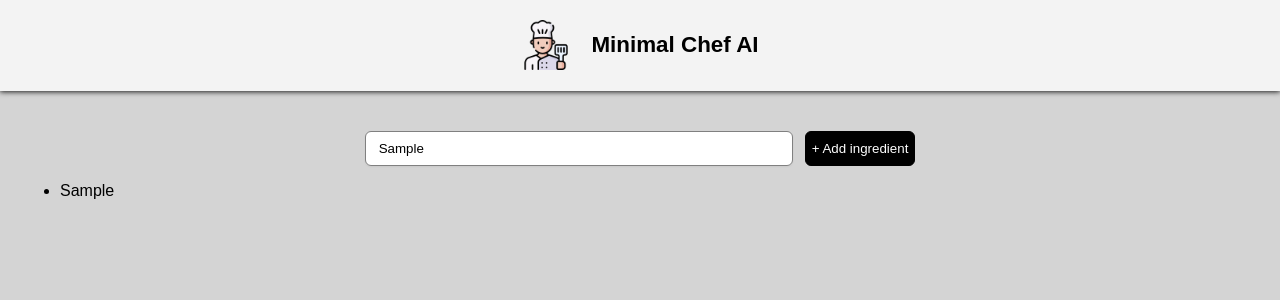
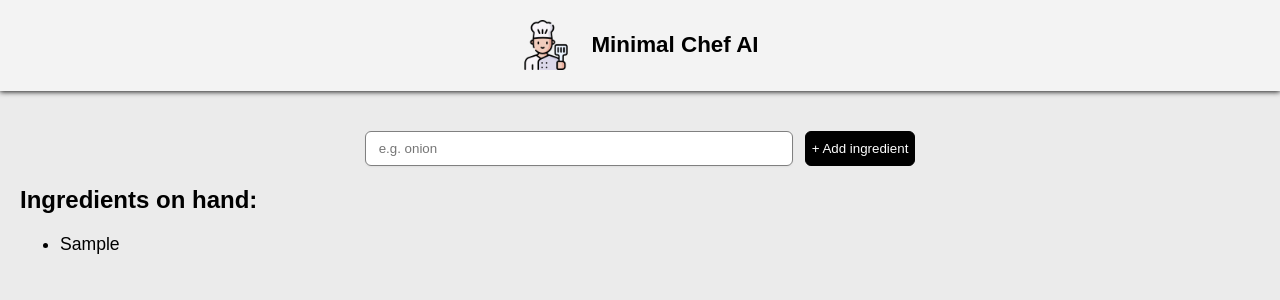
Before and after one commit to shr0mi/minimal-chef-ai, a React (Vite) app: page / in a window 1280 px wide. Both pictures are taken after typing "Sample" into the empty fields and a click on the button "+ Add ingredient". Shown: the top 300 px of the page. Built offline with nearby package versions, Linux system fonts and the light colour scheme.

Commit message:
Implement conditional rendering

```diff
--- a/src/App.css
+++ b/src/App.css
@@ -52,3 +52,36 @@ main{
   color: black;
   transition: 0.25s;
 }
+
+.ingredient-list li{
+  font-size: 1.1rem;
+  margin-bottom: 10px;
+}
+
+.get-recipe-container-center{
+  display: flex;
+  justify-content: center;
+}
+
+.get-recipe-container{
+  display: flex;
+  justify-content: center;
+  align-items: center;
+  gap: 20px;
+  padding: 20px;
+  border-radius: 10px;
+  background-color: rgb(221, 221, 221);
+  flex-wrap: wrap;
+}
+
+.get-recipe-container div p{
+  color: rgb(124, 124, 124);
+}
+
+.get-recipe-container button{
+  border: none;
+  border-radius: 6px;
+  padding: 10px;
+  color: white;
+  background-color: rgb(228, 110, 0);
+}
--- a/src/components/Main.jsx
+++ b/src/components/Main.jsx
@@ -3,9 +3,7 @@ import {useState} from 'react'
 export default function Main(){
     const [ingredients, setIngredients] = useState([]);
 
-    const submitted = (event) => {
-        event.preventDefault()
-        const formData = new FormData(event.currentTarget)
+    function handleSubmit(formData){
         const newIngredient = formData.get("ingredient")
         console.log(newIngredient)
 
@@ -14,10 +12,17 @@ export default function Main(){
         console.log(ingredients)
     }
 
+    const [recipeShown, setRecipeShown] = useState(false);
+
+    function handleRecipeShown(){
+        setRecipeShown(true)
+
+    }
+
 
     return(
         <main>
-            <form action="" className="add-ingredient-form" onSubmit={submitted}>
+            <form action={handleSubmit} className="add-ingredient-form">
                 <input
                     type="text"
                     placeholder="e.g. onion"
@@ -25,9 +30,30 @@ export default function Main(){
                 />
                 <button >+ Add ingredient</button>
             </form>
-            <ul>
-                {ingredients.map((i) => <li key={i}>{i}</li>)}
-            </ul>
+            { ingredients.length > 0 &&
+            <section>
+                <h2>Ingredients on hand:</h2>
+                <ul className='ingredient-list'>
+                    {ingredients.map((i) => <li key={i}>{i}</li>)}
+                </ul>
+                {ingredients.length > 3 &&
+                <div className='get-recipe-container-center'>
+                <div className='get-recipe-container'>
+                    <div>
+                        <h3>Ready for a recipe?</h3>
+                        <p>Generate a recipe from a list of ingredients.</p>
+                    </div>
+                    <button onClick={handleRecipeShown}>Get a recipe</button>
+                </div>
+                </div>
+                }
+            </section>
+            }
+            {recipeShown &&
+            <div className='recipe'>
+                <h2>Recipe:</h2>
+            </div>
+            }
         </main>
     )
 }
--- a/src/index.css
+++ b/src/index.css
@@ -1,5 +1,5 @@
 body{
   font-family: sans-serif;
-  background-color: rgb(212, 212, 212);
+  background-color: rgb(235, 235, 235);
   margin: 0px;
 }
```
